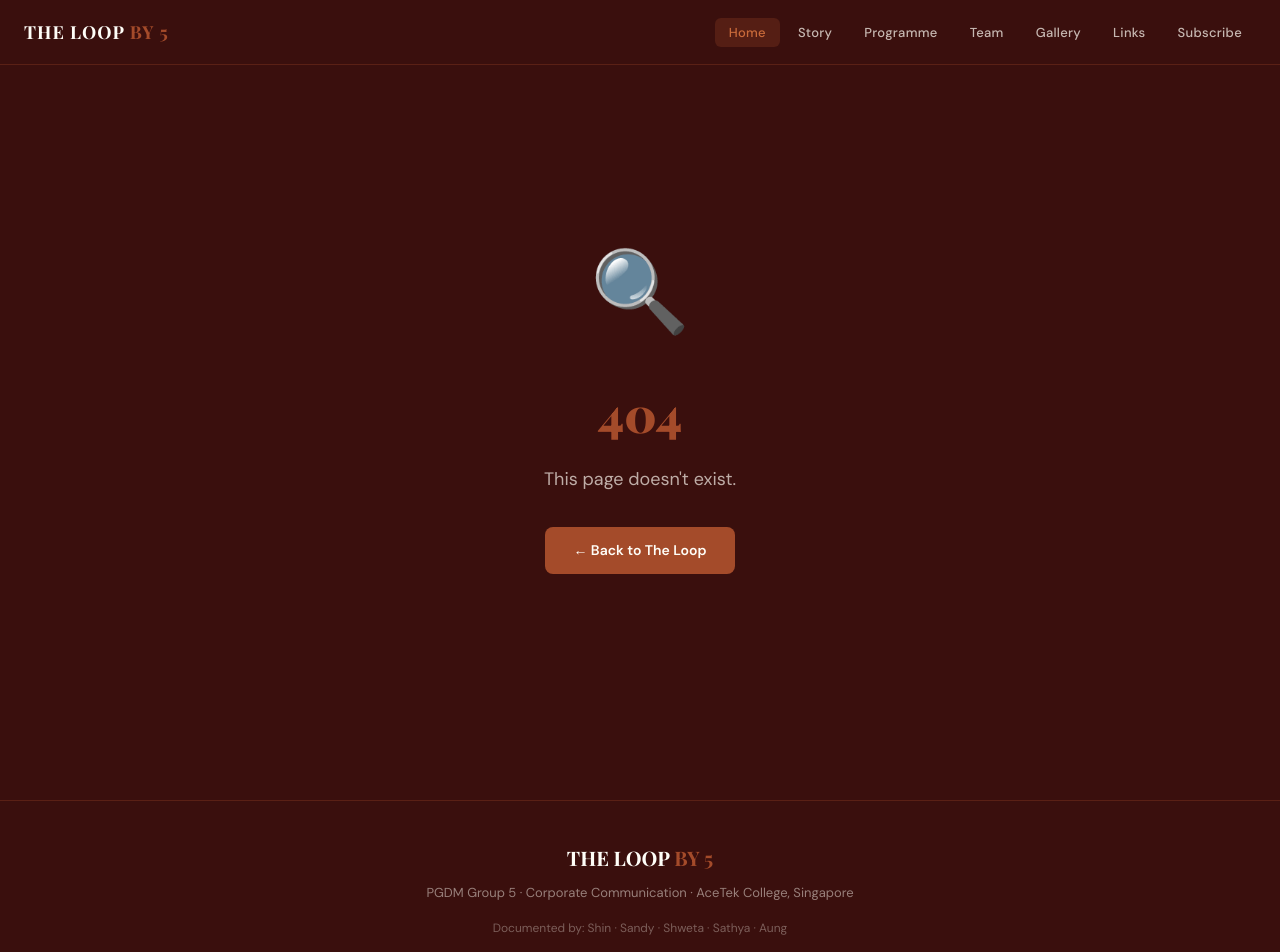
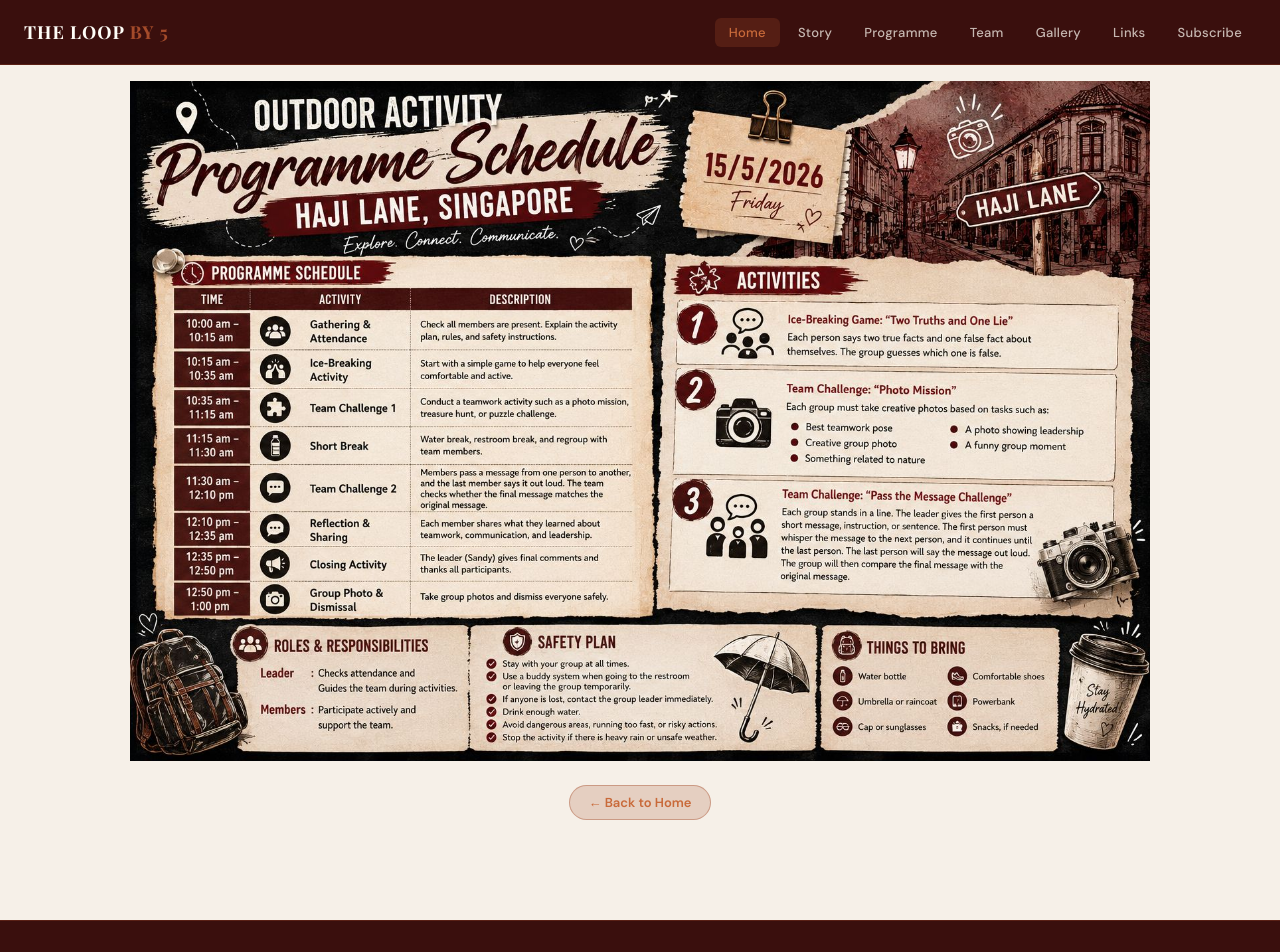
Before and after one commit to shin-aung/Corporate_Communication_Group_5_Haji_Lane, a React (Vite) app: page /programme in a window 1280 px wide. Shown: the top 952 px of the page. Built offline with nearby package versions, Linux system fonts and the light colour scheme; a web font is replaced by a local one.

Commit message:
Adding programme page to the website

```diff
--- a/src/App.tsx
+++ b/src/App.tsx
@@ -6,6 +6,7 @@ import { BackToTop } from './components/layout/BackToTop';
 import HomePage from './pages/HomePage';
 import GalleryPage from './pages/GalleryPage';
 import NotFoundPage from './pages/NotFoundPage';
+import ProgrammePage from './pages/Programme';
 
 const App: React.FC = () => (
   <BrowserRouter>
@@ -33,6 +34,17 @@ const App: React.FC = () => (
         }
       />
       <Route
+        path="/programme"
+        element={
+          <>
+            <Header />
+            <ProgrammePage />
+            <Footer />
+            <BackToTop />
+          </>
+        }
+      />
+      <Route
         path="*"
         element={
           <>
--- /dev/null
+++ b/src/pages/Programme.tsx
@@ -0,0 +1,63 @@
+import React from "react";
+import { useNavigate } from "react-router-dom";
+
+const ProgrammePage: React.FC = () => {
+  const navigate = useNavigate();
+
+  return (
+    <div
+      style={{
+        width: "100vw",
+        height: "115vh",
+        display: "flex",
+        flexDirection: "column",
+        justifyContent: "center",
+        alignItems: "center",
+        overflow: "hidden",
+        padding: "20px",
+        boxSizing: "border-box",
+      }}
+    >
+      <img
+        src="/media/images/gallery/programme_schedule.jpeg"
+        alt="Programme"
+        style={{
+          width: "90vw",
+          height: "85vh",
+          objectFit: "contain",
+          display: "block",
+        }}
+      />
+      <button
+        onClick={() => navigate("/")}
+        style={{
+          marginTop: 24,
+          background: "rgba(164,75,42,0.2)",
+          border: "1px solid rgba(164,75,42,0.4)",
+          color: "#C96A3A",
+          padding: "8px 18px",
+          borderRadius: 100,
+          fontSize: 13,
+          fontWeight: 600,
+          cursor: "pointer",
+          fontFamily: "var(--font-sans)",
+          marginBottom: 20,
+          display: "inline-flex",
+          alignItems: "center",
+          gap: 8,
+          transition: "all 0.2s",
+        }}
+        onMouseOver={(e) => {
+          e.currentTarget.style.background = "rgba(164,75,42,0.35)";
+        }}
+        onMouseOut={(e) => {
+          e.currentTarget.style.background = "rgba(164,75,42,0.2)";
+        }}
+      >
+        ← Back to Home
+      </button>
+    </div>
+  );
+};
+
+export default ProgrammePage;
```
Also changed, not shown: public/media/images/gallery/programme_schedule.jpeg (added).
